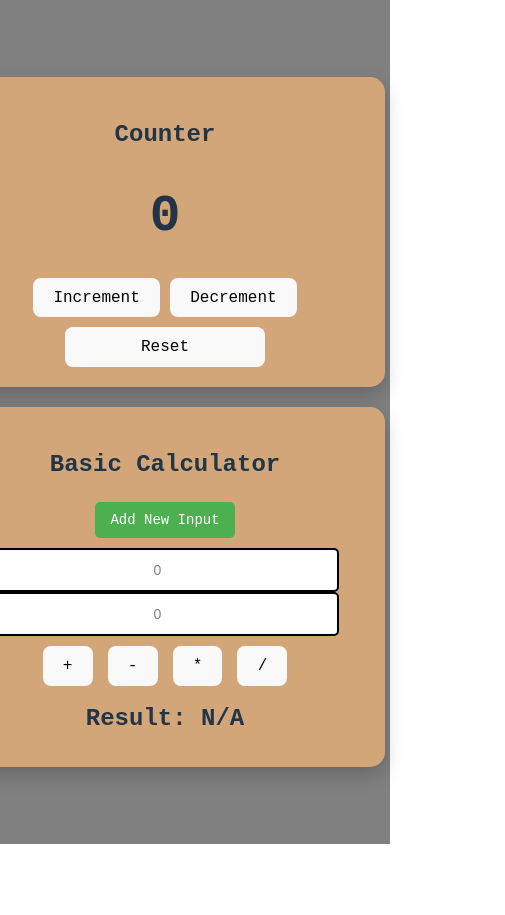
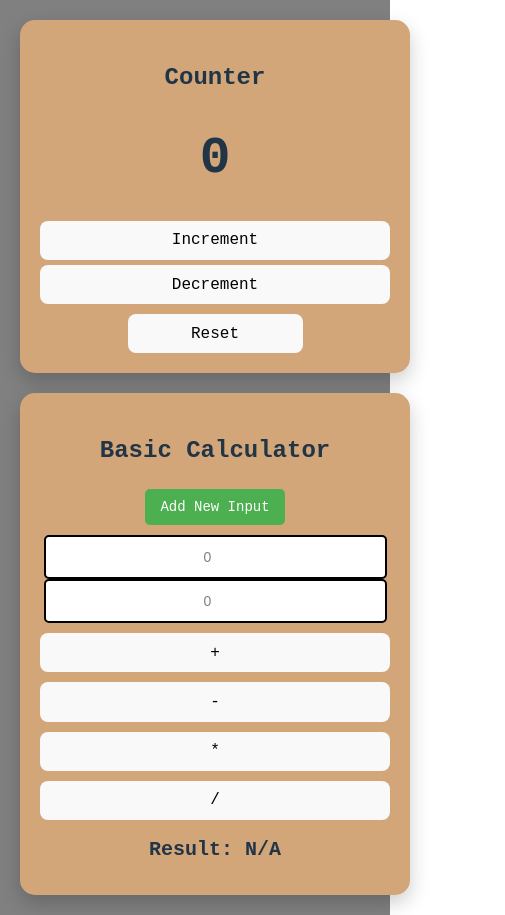
Before and after one commit to kimprjct/Counter-Calculator, a React (Vite) app in the folder my-first-project/: page / in a window 390 px wide. Shown: the whole page, 505 px wide, since content can reach past the window. Before the commit the page ends 844 px from the top, so only its background shows below. Built offline with nearby package versions, Linux system fonts and the light colour scheme.

Commit message:
Updated feataures

```diff
--- a/my-first-project/src/App.css
+++ b/my-first-project/src/App.css
@@ -18,16 +18,22 @@ body {
   padding: 20px;
   width: 100%;
   max-width: 1200px;
+  /* Adding flex-wrap to allow the items to wrap in mobile */
+  flex-wrap: wrap;
 }
 
 .left-section {
   display: flex;
   flex-direction: column;
   gap: 20px;
+  width: 100%; /* Ensure the left section takes full width */
+  max-width: 500px; /* Limit max width for a neat layout */
+  text-align: center;
 }
 
 .right-section {
   flex: 1;
+  display: none; /* Hide right section for simplicity in mobile view */
 }
 
 .card {
@@ -36,11 +42,12 @@ body {
   padding: 20px;
   border-radius: 15px;
   box-shadow: 0px 8px 20px rgba(0, 0, 0, 0.2);
-  width: 400px;
+  width: 100%; /* Make the card fill the container */
+  max-width: 400px;
 }
 
 .calculator-card {
-  width: 400px;
+  width: 100%;
   padding-bottom: 30px;
 }
 
@@ -130,3 +137,40 @@ body {
   font-weight: bold;
   margin-top: 15px;
 }
+
+/* Mobile Optimization */
+@media (max-width: 768px) {
+  .container {
+    flex-direction: column; /* Stack content vertically */
+    align-items: center; /* Center the content */
+    gap: 20px; /* Reduce space between sections */
+  }
+
+  .left-section {
+    width: 100%; /* Full width for mobile */
+    max-width: none; /* Remove max-width restriction */
+  }
+
+  .card {
+    width: 100%; /* Card should fill the container */
+    max-width: 350px; /* Limit card width on mobile */
+  }
+
+  .button-group {
+    flex-direction: column; /* Stack buttons vertically on mobile */
+    gap: 5px;
+  }
+
+  .operator-group {
+    flex-direction: column; /* Stack operator buttons vertically on mobile */
+    gap: 10px;
+  }
+
+  .input-field {
+    width: 90%; /* Slightly increase width for input fields */
+  }
+
+  .result-box {
+    font-size: 20px; /* Adjust result font size for mobile */
+  }
+}
```
